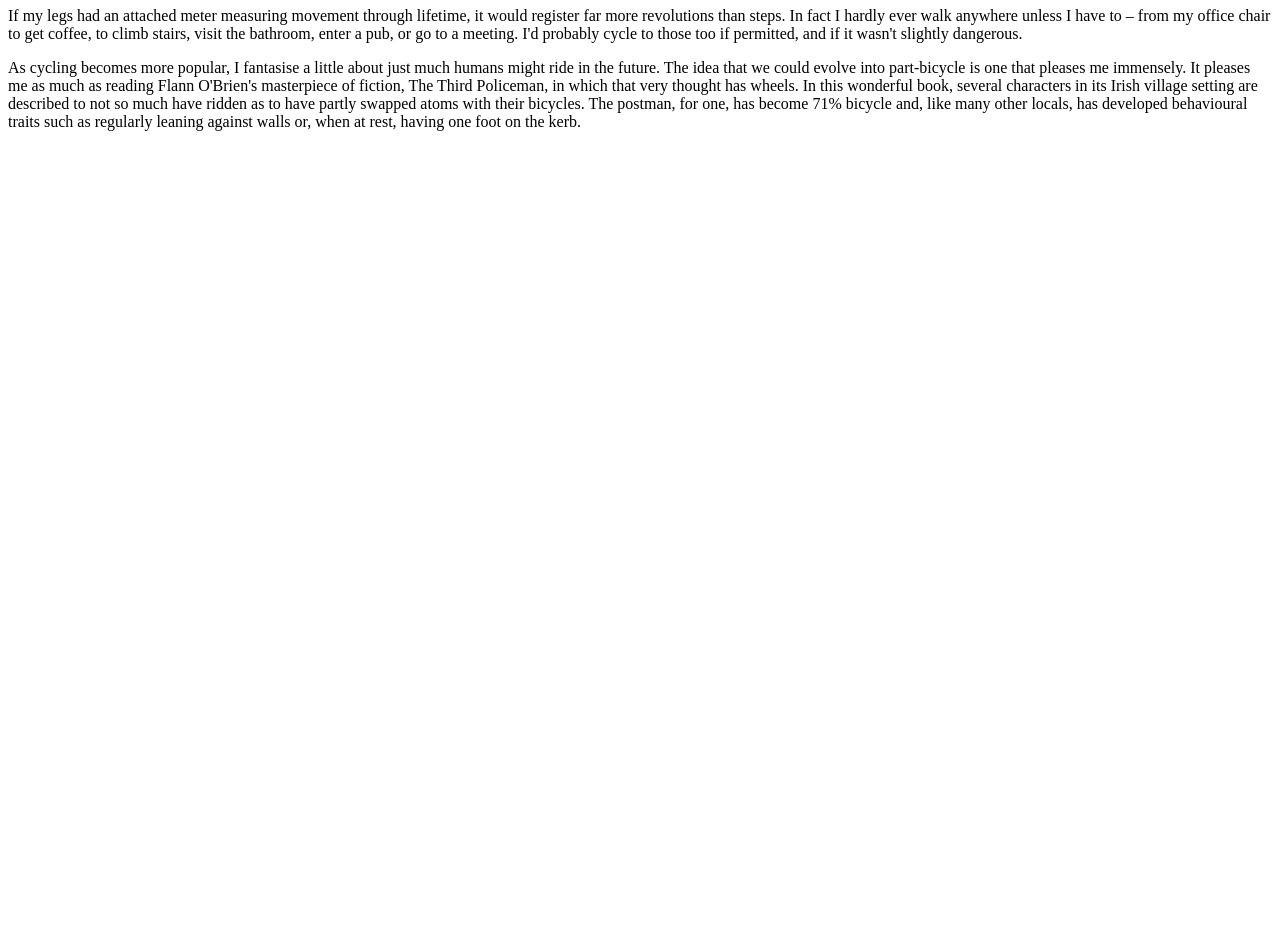
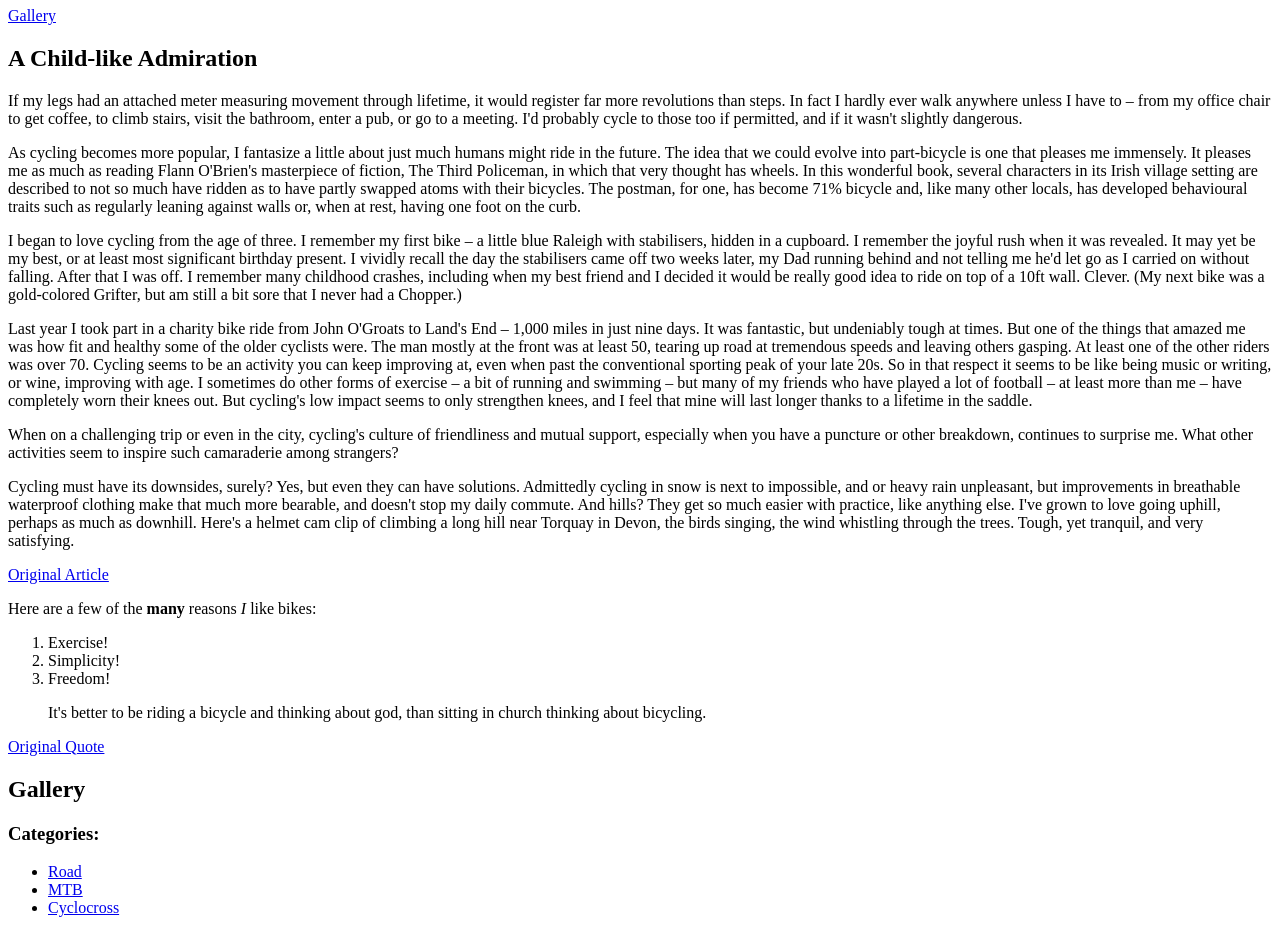
Before and after one commit to zkamp/dws1, a plain HTML site: page project1/index.html in a window 1280 px wide. Shown: the part 73-1003 px from the top of the page. Before the commit the page ends 800 px from the top, so only its background shows below. Drawn offline with Linux system fonts and the light colour scheme.

Commit message:
final html

```diff
--- a/project1/index.html
+++ b/project1/index.html
@@ -5,13 +5,15 @@
 		<title>Bikes are the Best</title>
 	</head>
 	<body>
-		<center><h1>I Like Bikes!</h1></center>
+		<h1>I Like Bikes!</h1>
+		<a href="#gallery">Gallery</a>
+		<h2>A Child-like Admiration</h2>
 		<p>If my legs had an attached meter measuring movement through lifetime, it would
 		 register far more revolutions than steps. In fact I hardly ever walk anywhere
 		  unless I have to – from my office chair to get coffee, to climb stairs, visit
 		   the bathroom, enter a pub, or go to a meeting. I'd probably cycle to those too
 		    if permitted, and if it wasn't slightly dangerous.</p>
-		<p>As cycling becomes more popular, I fantasise a little about just much humans
+		<p>As cycling becomes more popular, I fantasize a little about just much humans
 		might ride in the future. The idea that we could evolve into part-bicycle is one
 		that pleases me immensely. It pleases me as much as reading Flann O'Brien's
 		 masterpiece of fiction, The Third Policeman, in which that very thought has
@@ -19,6 +21,80 @@
 		   are described to not so much have ridden as to have partly swapped atoms with
 		    their bicycles. The postman, for one, has become 71% bicycle and, like many
 		     other locals, has developed behavioural traits such as regularly leaning
-		      against walls or, when at rest, having one foot on the kerb.</p>
+		      against walls or, when at rest, having one foot on the curb.</p>
+		<p>I began to love cycling from the age of three. I remember my first bike – a
+		little blue Raleigh with stabilisers, hidden in a cupboard. I remember the joyful
+		 rush when it was revealed. It may yet be my best, or at least most significant
+		  birthday present. I vividly recall the day the stabilisers came off two weeks
+		   later, my Dad running behind and not telling me he'd let go as I carried on
+		   without falling. After that I was off. I remember many childhood crashes,
+		    including when my best friend and I decided it would be really good idea to
+		     ride on top of a 10ft wall. Clever. (My next bike was a gold-colored
+		      Grifter, but am still a bit sore that I never had a Chopper.)</p>
+		<p>Last year I took part in a charity bike ride from John O'Groats to Land's
+		 End – 1,000 miles in just nine days. It was fantastic, but undeniably tough at
+		  times. But one of the things that amazed me was how fit and healthy some of the
+		   older cyclists were. The man mostly at the front was at least 50, tearing up
+		    road at tremendous speeds and leaving others gasping. At least one of the
+		     other riders was over 70. Cycling seems to be an activity you can keep
+		      improving at, even when past the conventional sporting peak of your late
+		       20s. So in that respect it seems to be like being music or writing, or
+		        wine, improving with age. I sometimes do other forms of exercise – a bit
+		         of running and swimming – but many of my friends who have played a lot
+		          of football – at least more than me – have completely worn their knees
+		           out. But cycling's low impact seems to only strengthen knees, and I
+		            feel that mine will last longer thanks to a lifetime in the saddle.
+		<p>When on a challenging trip or even in the city, cycling's culture of
+		 friendliness and mutual support, especially when you have a puncture or other
+		  breakdown, continues to surprise me. What other activities seem to inspire such
+		   camaraderie among strangers?</p>
+		<p>Cycling must have its downsides, surely? Yes, but even they can have
+		 solutions. Admittedly cycling in snow is next to impossible, and or heavy rain
+		  unpleasant, but improvements in breathable waterproof clothing make that much
+		   more bearable, and doesn't stop my daily commute. And hills? They get so much
+		    easier with practice, like anything else. I've grown to love going uphill,
+		     perhaps as much as downhill. Here's a helmet cam clip of climbing a long
+		     hill near Torquay in Devon, the birds singing, the wind whistling through
+		      the trees. Tough, yet tranquil, and very satisfying.</p>
+    	<a href="http://www.theguardian.com/lifeandstyle/bike-blog/2014/jun/19/why-i-love-cycling">Original Article</a>
+		<p>Here are a few of the <strong>many</strong> reasons <em>I</em> like bikes:</p>
+		<ol>
+			<li>Exercise!</li>
+			<li>Simplicity!</li>
+			<li>Freedom!</li>
+		</ol>
+		<blockquote>It's better to be riding a bicycle and thinking about god, than sitting in church thinking about bicycling.</blockquote>
+		<a href="http://theargonauts.com/bicycle-quotes/">Original Quote</a>
+		<a name="gallery"><h2>Gallery</h2></a>
+		<h3>Categories:</h3>
+			<ul>
+				<li><a href="#road">Road</a></li>
+				<li><a href="#mtb">MTB</a></li>
+				<li><a href="#cross">Cyclocross</a></li>
+			</ul>
+			<a name="road">
+				<figure>
+					<img src="images/shutterstock_159038927.jpg" alt="Road Bike" />
+					<figcaption>
+						A vintage specimen.
+					</figcaption>
+				</figure>
+			</a>
+			<a name="mtb">
+				<figure>
+					<img src="images/shutterstock_233641891.jpg" alt="Road Bike" />
+					<figcaption>
+						For the inner explorer.
+					</figcaption>
+				</figure>
+			</a>
+			<a name="cross">
+				<figure>
+					<img src="images/shutterstock_236110828.jpg" alt="Road Bike" />
+				    <figcaption>
+						A truly gritty experience.
+					</figcaption>
+				</figure>
+			</a>
 	</body>
 </html>
```
Also changed, not shown: project1/images/shutterstock_159038927.jpg (added), project1/images/shutterstock_233641891.jpg (added), project1/images/shutterstock_236110828.jpg (added).
